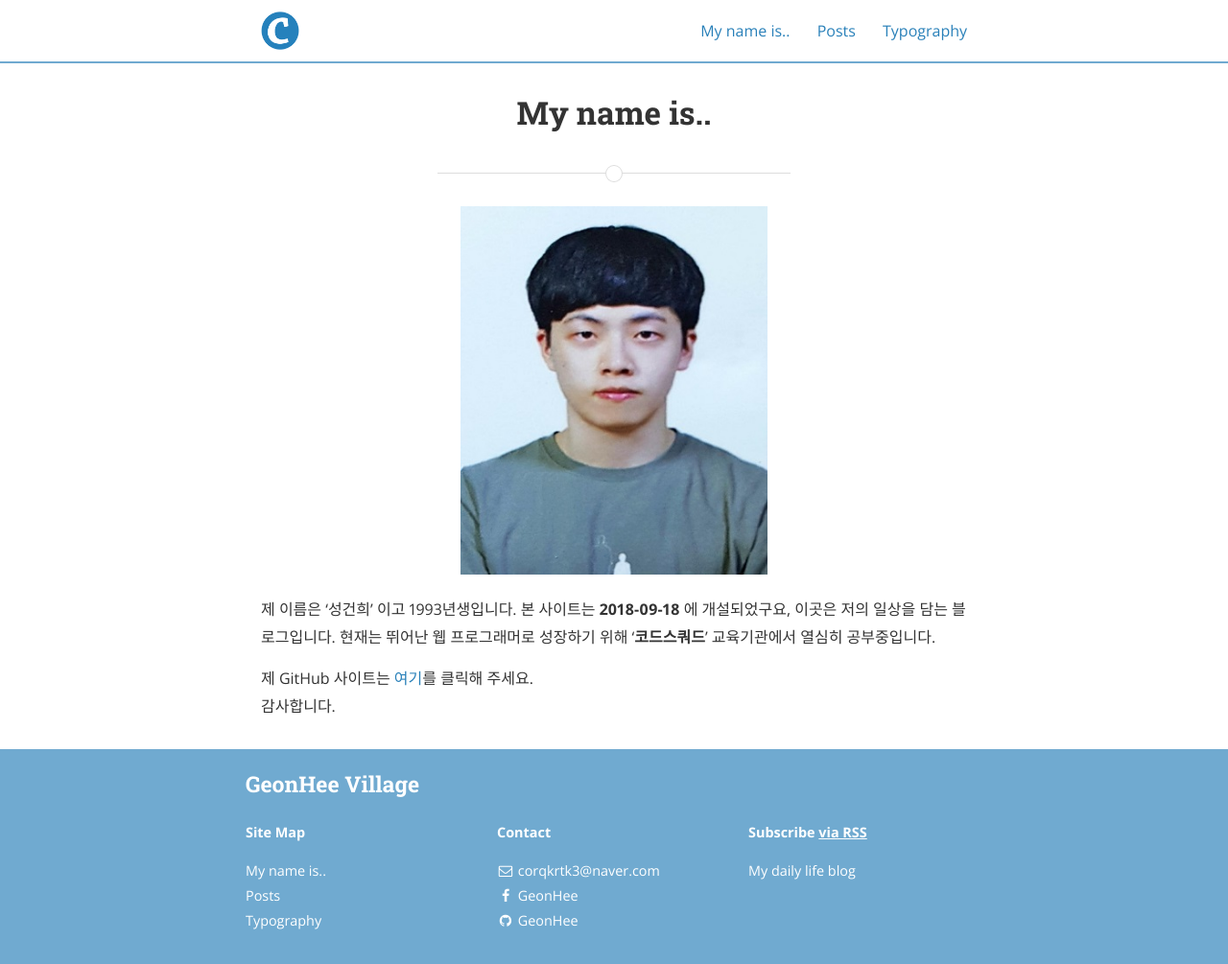
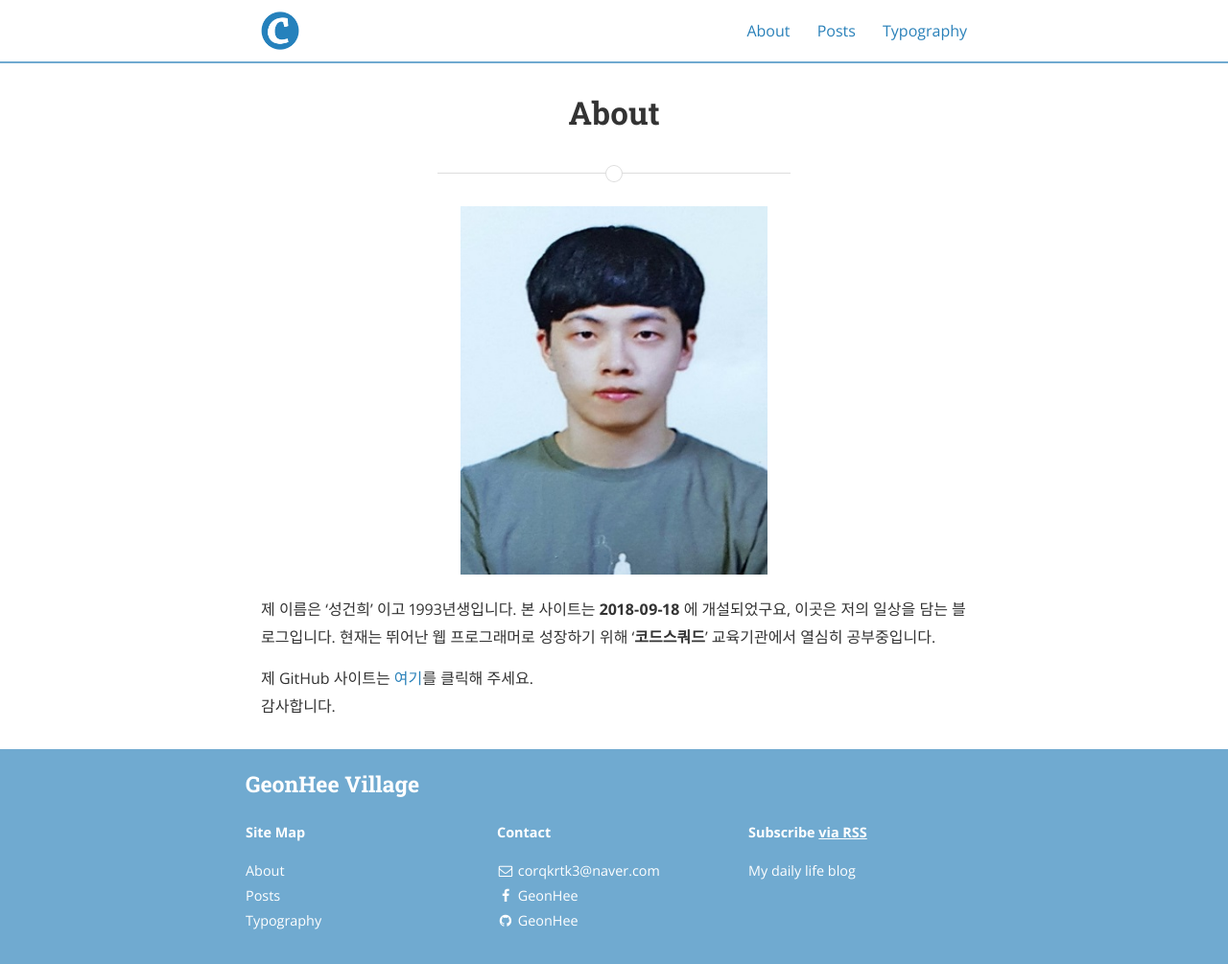
Before and after one commit to gbeea1004/gbeea1004..github.io, a Jekyll site: the page built from about.md, in a window 1280 px wide. Shown: the whole page at 96% size. Built offline with Jekyll 4.4.1, drawn with Linux system fonts in a browser that asks for light colours; nearby versions of some CDN libraries.

Commit message:
intro-> about error modify

```diff
--- a/about.md
+++ b/about.md
@@ -1,7 +1,7 @@
 ---
 layout: page
-title: My name is..
-permalink: /Introduction/
+title: About
+permalink: /about/
 ---
 
 <img src="{{ site.baseurl }}/assets/profile.jpg" title="Profile Picture" class="profile">
```
